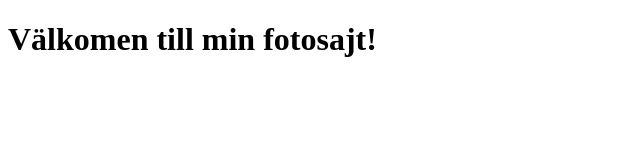
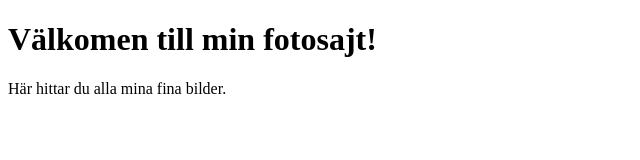
Before and after one commit to sagagullberg/Fotosajten, a plain HTML site: page index.html in a window 1280 px wide. Shown: the whole page, without its empty margins (0-640 px from the left). Drawn offline with Linux system fonts and the light colour scheme.

Commit message:
Uppdatering

```diff
--- a/index.html
+++ b/index.html
@@ -9,6 +9,6 @@
 <body>
 
     <h1>Välkomen till min fotosajt!</h1>
-
+    <p>Här hittar du alla mina fina bilder.</p>
 </body>
 </html>
```
